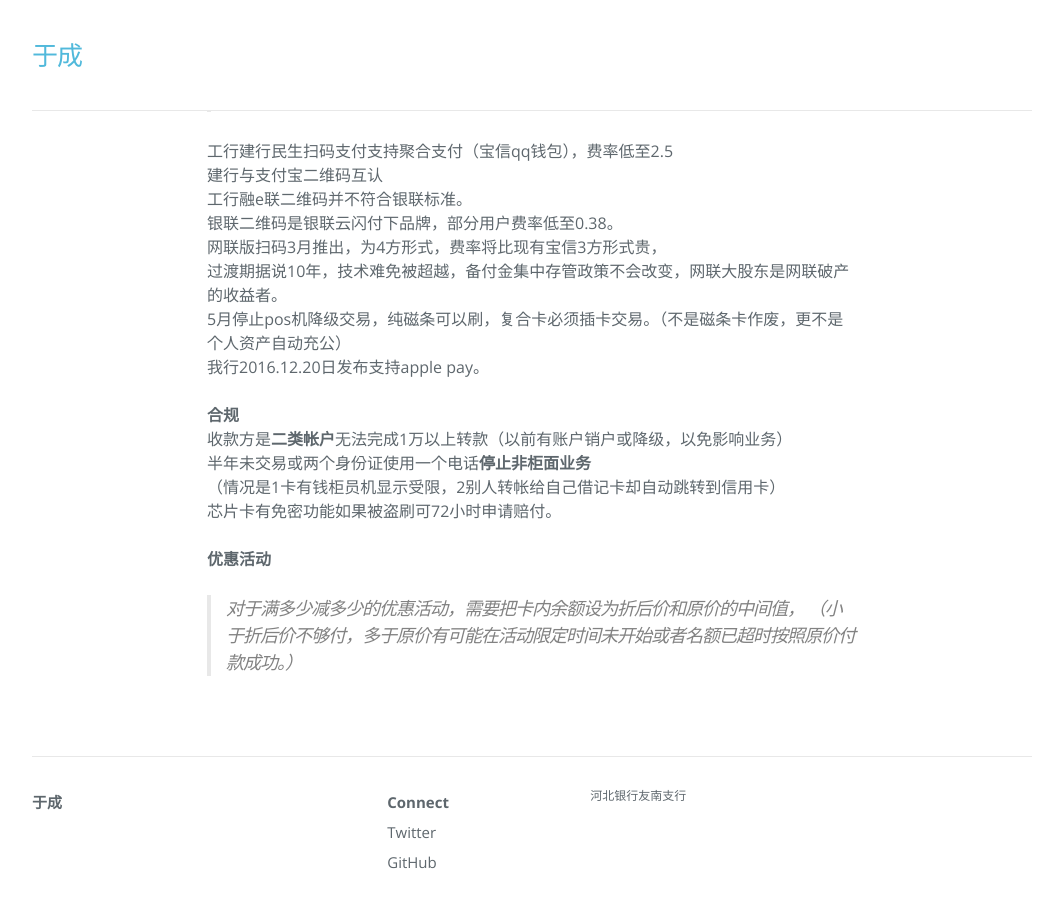
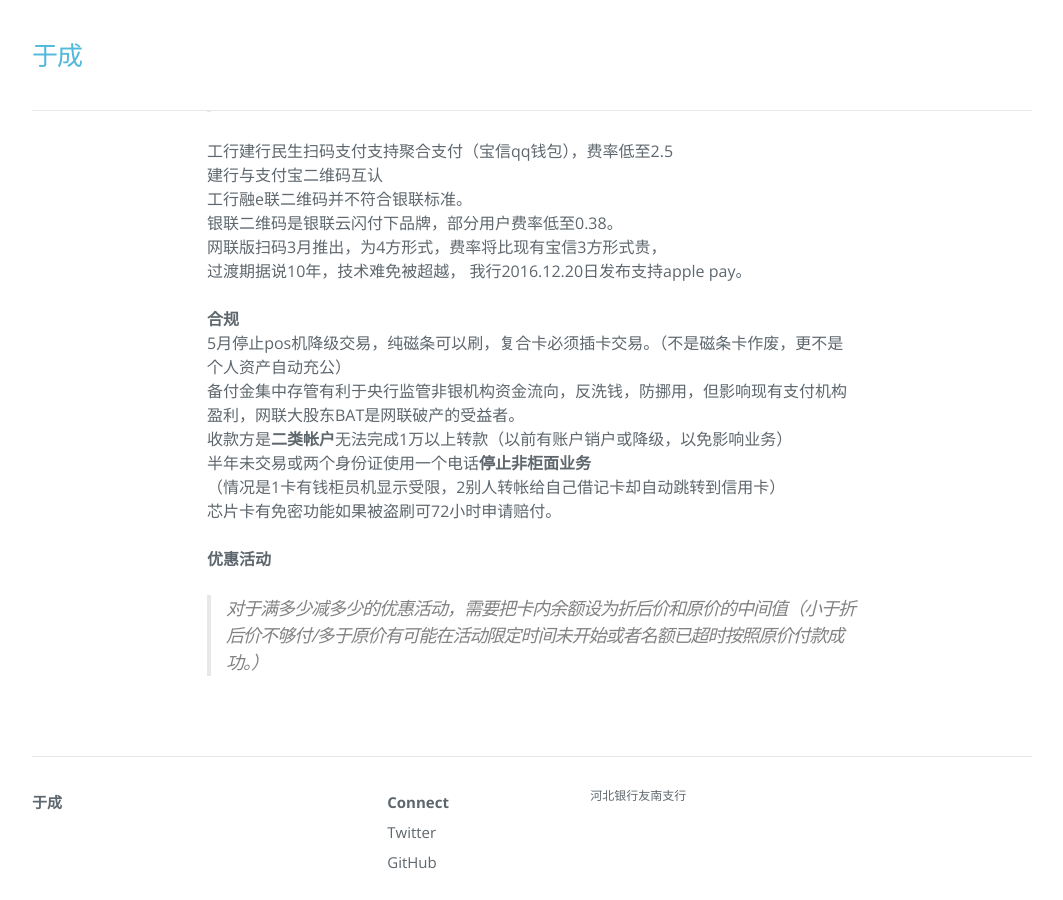
Before and after one commit to hebbank/jekyll, a Jekyll site: the page built from _posts/2017-03-30-xg.md, in a window 1280 px wide and 900 px high, scrolled down 824 px. Shown: the whole window, without its empty margins (108-1171 px from the left). Built offline with Jekyll 4.4.1, drawn with Linux system fonts in a browser that asks for light colours; nearby versions of some CDN libraries.

Commit message:
Update 相关问题

```diff
--- a/_posts/2017-03-30-xg.md
+++ b/_posts/2017-03-30-xg.md
@@ -30,15 +30,16 @@ tags: pos
 工行融e联二维码并不符合银联标准。
 银联二维码是银联云闪付下品牌，部分用户费率低至0.38。
 网联版扫码3月推出，为4方形式，费率将比现有宝信3方形式贵，
-过渡期据说10年，技术难免被超越，备付金集中存管政策不会改变，网联大股东是网联破产的收益者。
-5月停止pos机降级交易，纯磁条可以刷，复合卡必须插卡交易。（不是磁条卡作废，更不是个人资产自动充公）
+过渡期据说10年，技术难免被超越，
 我行2016.12.20日发布支持apple pay。
 
 **合规**
+5月停止pos机降级交易，纯磁条可以刷，复合卡必须插卡交易。（不是磁条卡作废，更不是个人资产自动充公）
+备付金集中存管有利于央行监管非银机构资金流向，反洗钱，防挪用，但影响现有支付机构盈利，网联大股东BAT是网联破产的受益者。
 收款方是**二类帐户**无法完成1万以上转款（以前有账户销户或降级，以免影响业务）
 半年未交易或两个身份证使用一个电话**停止非柜面业务**
 （情况是1卡有钱柜员机显示受限，2别人转帐给自己借记卡却自动跳转到信用卡）
 芯片卡有免密功能如果被盗刷可72小时申请赔付。
 
 **优惠活动**
-> 对于满多少减多少的优惠活动，需要把卡内余额设为折后价和原价的中间值， （小于折后价不够付，多于原价有可能在活动限定时间未开始或者名额已超时按照原价付款成功。）
+> 对于满多少减多少的优惠活动，需要把卡内余额设为折后价和原价的中间值（小于折后价不够付/多于原价有可能在活动限定时间未开始或者名额已超时按照原价付款成功。）
```
